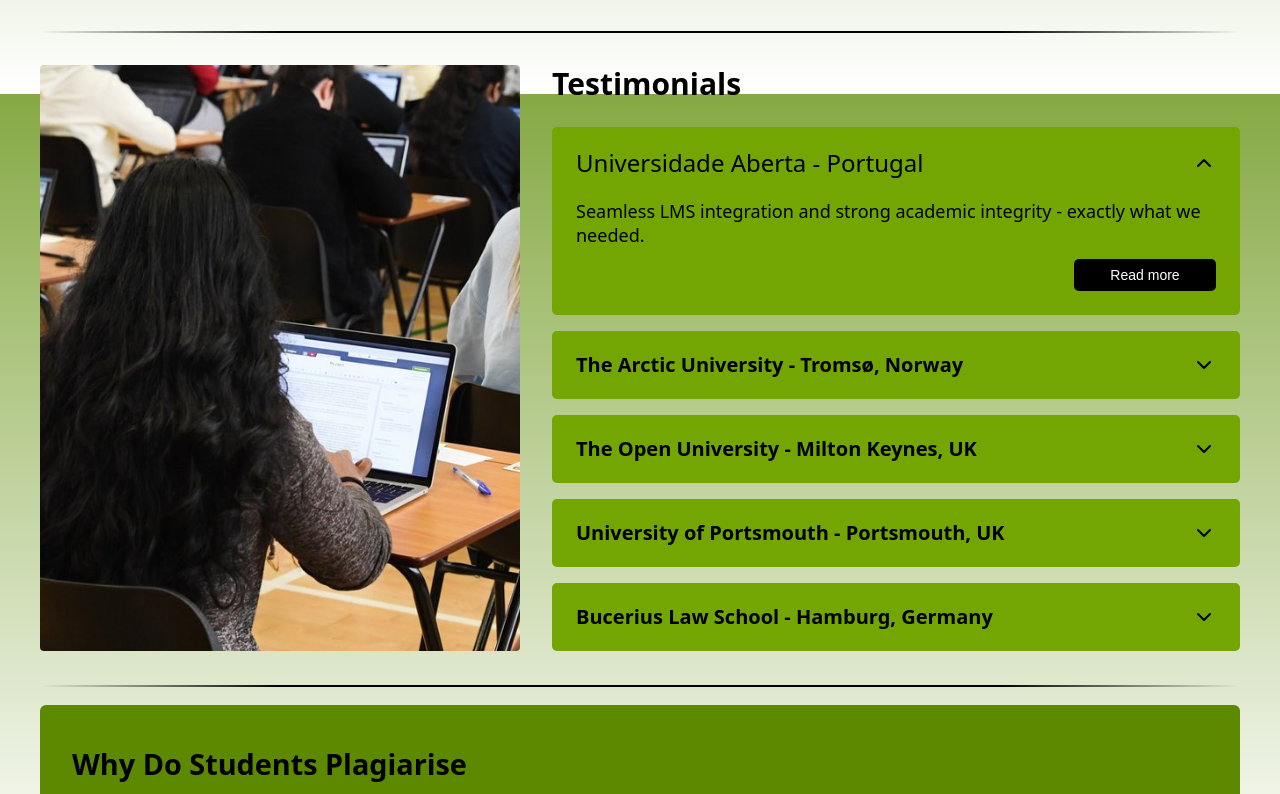
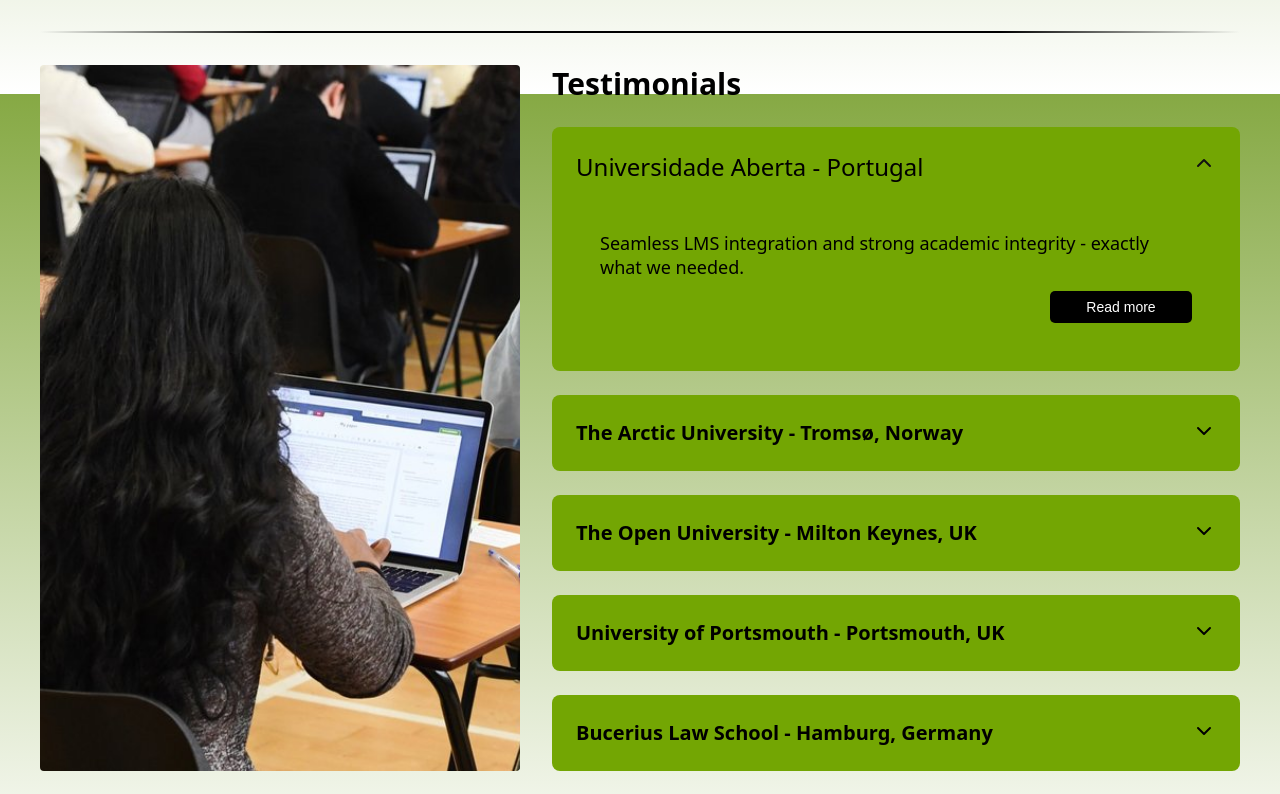
Before and after one commit to Rafy01/uniwise_originality, a React (Vite) app: page / in a window 1280 px wide. Shown: the part 706-1500 px from the top of the page. Built offline with nearby package versions, Linux system fonts and the light colour scheme.

Commit message:
feat: enhance accessibility by adding tabIndex to accordion content and remove commented code

```diff
--- a/src/components/Accordion/Accordion.css
+++ b/src/components/Accordion/Accordion.css
@@ -5,7 +5,7 @@
   width: 100%;
   display: flex;
   flex-direction: column;
-    gap: 1rem;                 /* afstand mellem items */
+  gap: 1rem; /* afstand mellem items */;
 }
 
 /* ─────────────────────────────────────────
@@ -18,22 +18,21 @@
 }
 
 /* lille hover-hint når item er lukket */
-  .accordion-item[data-state='closed']:hover {
+.accordion-item[data-state="closed"]:hover {
   opacity: 0.9;
-    box-shadow: 0 2px 4px rgba(0, 0, 0, .06);
+  box-shadow: 0 2px 4px rgba(0, 0, 0, 0.06);
 }
+/* ── ÅBEN tilstand: grøn baggrund (#73A603) ───────────────────────── */
+.accordion-item[data-state="open"] {
+  background: #73a603;
 
-  /* ── ÅBEN tilstand: grøn baggrund (#73A603) ───────────────────────── */
-  .accordion-item[data-state='open'] {
-    background: #73A603;
-    color: #000;               /* sort tekst på grøn */
 }
 
 /* ─────────────────────────────────────────
      Header + Trigger
      ───────────────────────────────────────── */
 .accordion-header {
-    all: unset;                /* fjern bruger-agent-margins  */
+  all: unset; /* fjern bruger-agent-margins  */
   display: flex;
   align-items: center;
   width: 100%;
@@ -57,7 +56,7 @@
 .accordion-trigger__inner {
   display: flex;
   flex-direction: column;
-    gap: .35rem;
+  gap: 0.35rem;
 }
 
 /* Chevron-ikon – roteres når åben */
@@ -65,7 +64,7 @@
   transition: transform 260ms ease;
 }
 
-  .accordion-trigger[data-state='open'] .accordion-chevron {
+.accordion-trigger[data-state="open"] .accordion-chevron {
   transform: rotate(180deg);
 }
 
@@ -76,11 +75,11 @@
 .accordion-cta {
   all: unset;
   cursor: pointer;
-    padding: .55rem 1.25rem;
+  padding: 0.55rem 1.25rem;
   border-radius: 4px;
   background: #000;
-    color: #FFF;
-    font-size: .875rem;
+  color: #fff;
+  font-size: 0.875rem;
   font-weight: 500;
   transition: background 180ms ease;
 }
@@ -89,8 +88,9 @@
   background: #222;
 }
 
-  .accordion-item[data-state='open'] .accordion-cta {
-    background: #000;          /* sort på grøn ser godt ud */
+
+.accordion-item[data-state="open"] .accordion-cta {
+  background: #000; /* sort på grøn ser godt ud */
 }
 
 /* Skjul CTA hvis du kun vil have den synlig når åben:
@@ -101,31 +101,44 @@
      ───────────────────────────────────────── */
 .accordion-content {
   overflow: hidden;
-    color: #595959;            /* neutral grå – bliver sort på grøn open-state */
+  color: #595959; /* neutral grå – bliver sort på grøn open-state */
   will-change: height;
+
 }
 
 .accordion-content__inner {
   padding: 0 1.5rem 1.5rem;
   display: flex;
   flex-direction: column;
-    gap: .75rem;
+  gap: 0.75rem;
   font-size: 1rem;
   line-height: 1.5;
 }
 
 /* **Radix** udregner højde i CSS-var.  */
 @keyframes slideDown {
-    from { height: 0; }
-    to   { height: var(--radix-accordion-content-height); }
+  from {
+    height: 0;
+  }
+  to {
+    height: var(--radix-accordion-content-height);
+  }
 }
 @keyframes slideUp {
-    from { height: var(--radix-accordion-content-height); }
-    to   { height: 0; }
+  from {
+    height: var(--radix-accordion-content-height);
+  }
+  to {
+    height: 0;
+  }
 }
 
-  .accordion-content[data-state='open']   { animation: slideDown 300ms cubic-bezier(.87,0,.13,1); }
-  .accordion-content[data-state='closed'] { animation: slideUp   300ms cubic-bezier(.87,0,.13,1); }
+.accordion-content[data-state="open"] {
+  animation: slideDown 300ms cubic-bezier(0.87, 0, 0.13, 1);
+}
+.accordion-content[data-state="closed"] {
+  animation: slideUp 300ms cubic-bezier(0.87, 0, 0.13, 1);
+}
 
 /* ─────────────────────────────────────────
      Responsivt tweak – mindre padding på mobil
@@ -141,31 +154,134 @@
   }
 }
 /* ───────── Closed-state looks like mock-up ───────── */
-.accordion-item[data-state='closed'] {
-  background: #73A603;               /* grøn – samme som open */
-  color: #000;                       /* sort tekst */
+.accordion-item[data-state="closed"] {
+  background: #73a603; /* grøn – samme som open */
+  color: #000; /* sort tekst */
 }
 
 /* gør typografien lidt mindre end open-state H3  */
 .accordion-title--h4 {
-  font-size: 1rem;                   /* svarer ca. til <h4> */
+  font-size: 1rem; /* svarer ca. til <h4> */
   font-weight: 600;
   line-height: 1.3;
-  margin: 0;                         /* nul margener – vi styrer spacing selv */
+  margin: 0; /* nul margener – vi styrer spacing selv */
 }
 
 /* justér lidt luft, så teksten ikke klistrer helt til venstre */
 .accordion-trigger--closed {
-  padding: .75rem 1.5rem;
+  padding: 0.75rem 1.5rem;
 }
 
 /* ----- H3/H4-toggle ----------------------------------------------- */
-.accordion-title-open   { display: none; }
-.accordion-title-closed { display: block; }
+.accordion-title-open {
+  display: none;
+}
+.accordion-title-closed {
+  display: block;
+}
 
-.accordion-item[data-state='open'] .accordion-title-open   { display: block; }
-.accordion-item[data-state='open'] .accordion-title-closed { display: none; }
+.accordion-item[data-state="open"] .accordion-title-open {
+  display: block;
+}
+.accordion-item[data-state="open"] .accordion-title-closed {
+  display: none;
+}
 
-.accordion-inner-cta{
+.accordion-inner-cta {
   margin-left: auto;
 }
+
+
+/* =======================================================
+   Accordion focus outlines (trigger + content)
+   ===================================================== */
+
+/* 1. TRIGGER  ────────────────────────────────────────── */
+/* top + sider, ingen bundkant */
+.accordion-trigger:focus-visible,
+.accordion-trigger:focus              /* fallback for Safari */
+{
+
+  outline-offset: -2px;               /* flyt den ind, så trigger- og
+                                         content-kanter flugter */
+  box-shadow: none;                   /* nulstil evtl. default */
+  border-bottom-color: transparent;   /* hvis du har border-bund */
+}
+
+/* Når man TAB’er videre ud af accordion-panelet fjernes outlines */
+.accordion-trigger:focus:not(:focus-visible),
+.accordion-content:focus:not(:focus-visible) {
+  outline: none;
+}
+
+/* ---- */
+
+/* ──────────────────────────────────────────
+   Accordion – generelle variabler
+────────────────────────────────────────── */
+:root {
+  --acc-outline-color: #000;      /* skift farve centralt */
+  --acc-outline-size: 3px;
+  --acc-outline: var(--acc-outline-size) solid var(--acc-outline-color);
+}
+
+/* ──────────────────────────────────────────
+   Wrapper
+────────────────────────────────────────── */
+.accordion-root {
+  display: grid;
+  gap: 1.5rem;
+}
+
+.accordion-item {
+  border-radius: 0.5rem;
+  overflow: hidden;               /* så fokusrammen følger radius */
+}
+
+/* ──────────────────────────────────────────
+   Trigger
+────────────────────────────────────────── */
+.accordion-trigger {
+  display: flex;
+  width: 100%;
+  justify-content: space-between;
+  align-items: flex-start;
+  background: transparent;
+  padding: 1.5rem;
+  border: none;
+  text-align: left;
+  cursor: pointer;
+}
+
+.accordion-trigger:focus-visible {
+  outline: none;                  /* skjul default */
+  border-top:    var(--acc-outline);
+  border-left:   var(--acc-outline);
+  border-right:  var(--acc-outline);   /* top + sider  */
+}
+
+/* Chevron roterer ved åben tilstand  */
+.accordion-trigger[data-state='open'] .accordion-chevron{
+  transform: rotate(180deg);
+  transition: transform .2s ease;
+}
+
+/* ──────────────────────────────────────────
+   Content
+────────────────────────────────────────── */
+.accordion-content {
+  background: transparent;
+  padding: 1.5rem;
+}
+
+.accordion-content:focus-visible {
+  outline: none;
+  border-bottom: var(--acc-outline);
+  border-left:   var(--acc-outline);
+  border-right:  var(--acc-outline);   /* bund + sider  */
+}
+
+/* Fjerner evt. dobbelt-border mellem to items  */
+.accordion-item + .accordion-item .accordion-trigger {
+  border-top: none;
+}
--- a/src/components/Accordion/Accordion.tsx
+++ b/src/components/Accordion/Accordion.tsx
@@ -45,7 +45,6 @@
           {/* ---------- Header & Trigger ---------- */}
           <AccordionPrimitive.Header className="accordion-header">
             <AccordionPrimitive.Trigger className="accordion-trigger">
-              {/* BÅDE h3 og h4 – vi viser den rigtige med CSS */}
               <span className="accordion-title-wrapper">
                 <Typography variant="h3" className="accordion-title-open">
                   {item.title}
@@ -61,7 +60,10 @@
           </AccordionPrimitive.Header>
 
           {/* ---------- Collapsible content ---------- */}
-          <AccordionPrimitive.Content className="accordion-content">
+          <AccordionPrimitive.Content
+            className="accordion-content"
+            tabIndex={0}
+          >
             <div className="accordion-content__inner">
               <Typography variant="body" className="accordion-quote">
                 {item.content}
```
Lines whose indentation alone changed are shown as unchanged.
